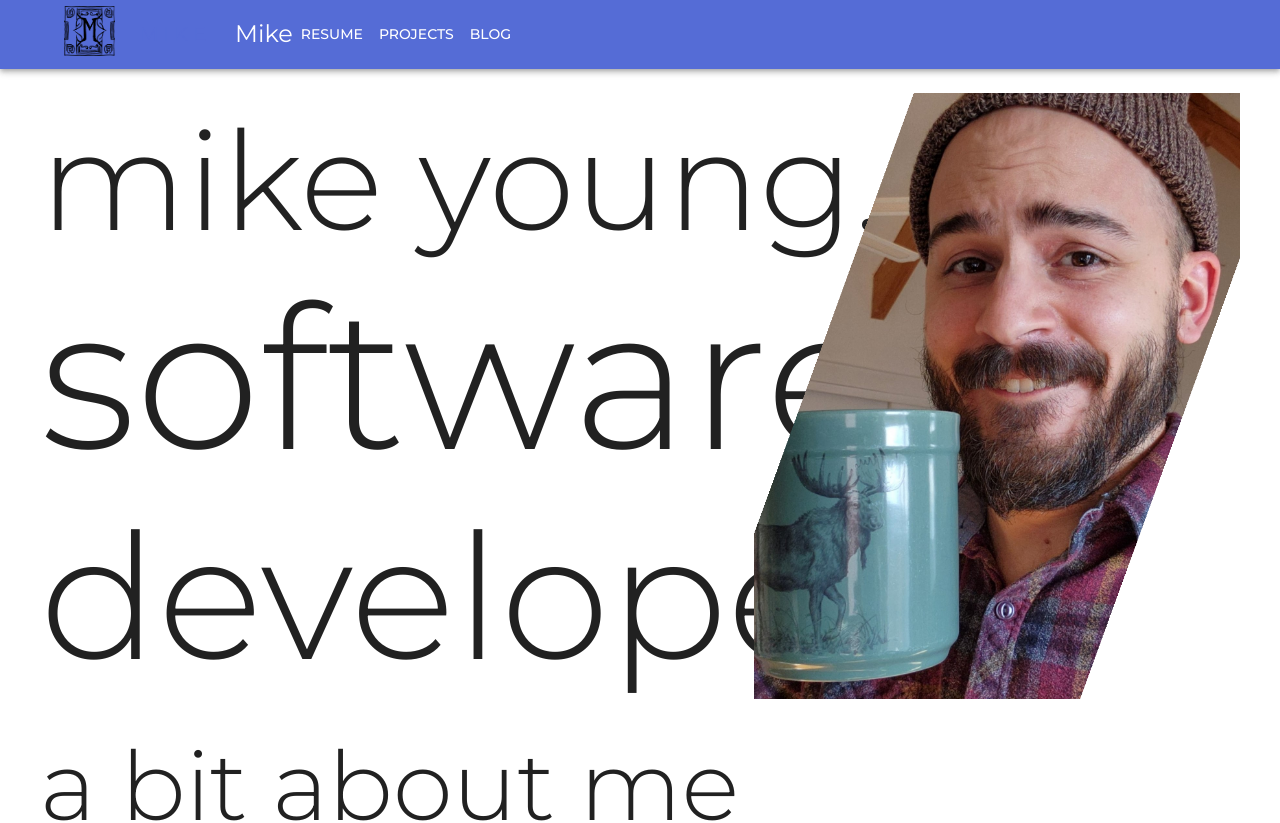
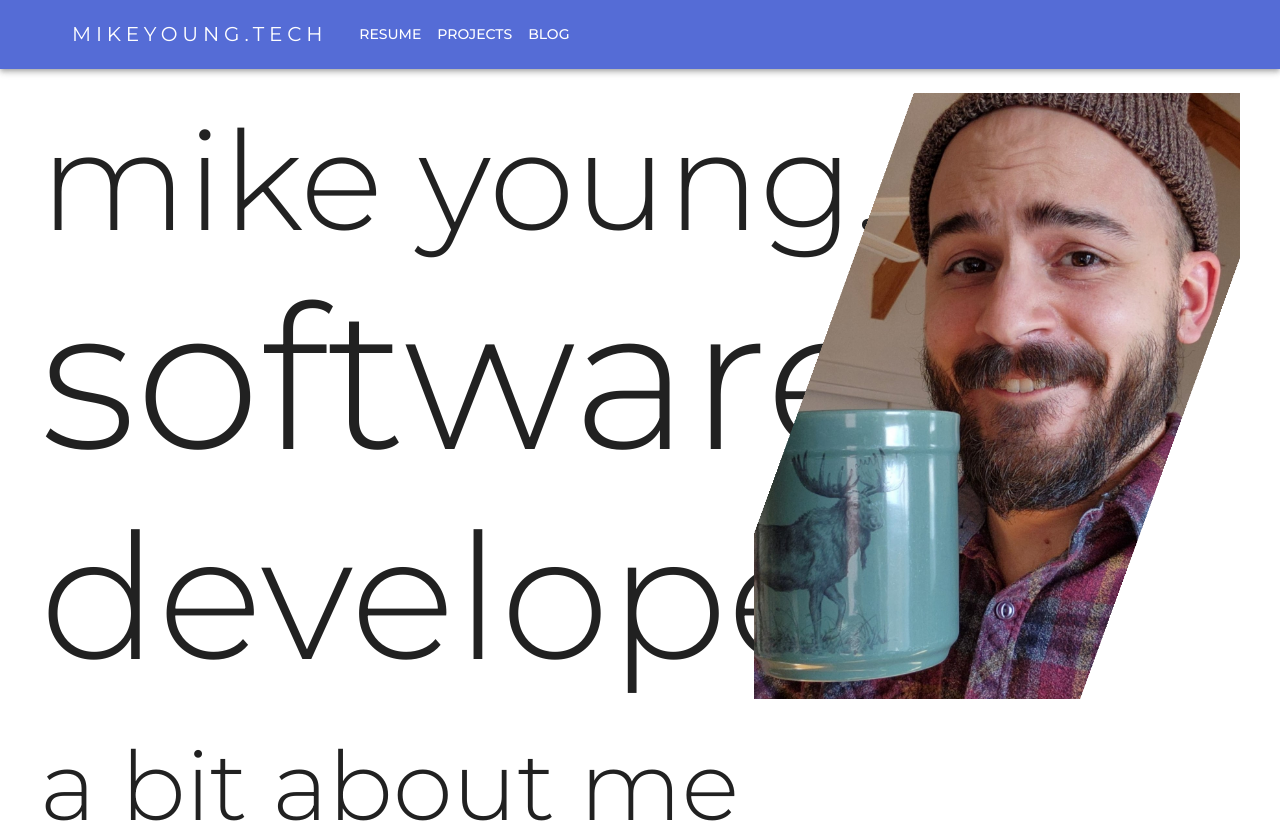
Before and after one commit to mjy90/mjy90.github.io, a React (Create React App) app: page / in a window 1280 px wide. Shown: the top 823 px of the page. Built offline with nearby package versions, Linux system fonts and the light colour scheme.

Commit message:
Fix header somewhat

```diff
--- a/src/components/Header.tsx
+++ b/src/components/Header.tsx
@@ -8,7 +8,6 @@ import {
   Typography,
   Menu,
   Container,
-  Avatar,
   Tooltip,
   MenuItem,
 } from '@mui/material';
@@ -22,11 +21,9 @@ const pages: { title: string, path: string }[] = [
   { title: 'Projects', path: 'projects' },
   { title: 'Blog', path: 'blog' },
 ];
-// const settings = ['Profile', 'Account', 'Dashboard', 'Logout'];
 
 function ResponsiveAppBar() {
   const [anchorElNav, setAnchorElNav] = React.useState<null | HTMLElement>(null);
-  // const [anchorElUser, setAnchorElUser] = React.useState<null | HTMLElement>(null);
 
   const handleOpenNavMenu = (event: React.MouseEvent<HTMLElement>) => {
     setAnchorElNav(event.currentTarget);
@@ -35,55 +32,37 @@ function ResponsiveAppBar() {
     setAnchorElNav(null);
   };
 
-  // const handleOpenUserMenu = (event: React.MouseEvent<HTMLElement>) => {
-  //   setAnchorElUser(event.currentTarget);
-  // };
-  // const handleCloseUserMenu = () => {
-  //   setAnchorElUser(null);
-  // };
-
   return (
     <AppBar position="static">
       <Container>
         <Toolbar disableGutters>
-          <Box mr={2}>
-            <img
-              src={Monogram}
-              alt="Mike's monogram"
-              style={{
-                height: '50px',
-              }}
-            />
-          </Box>
-          <LinkButton to='/'>
+          <LinkButton to='/' color='secondary'>
             <Typography
               variant="h6"
               noWrap
               sx={{
                 mr: 2,
-                display: { xs: 'none', md: 'flex' },
                 fontFamily: 'Montserrat',
                 fontWeight: 400,
                 letterSpacing: '.3rem',
-                color: 'inherit',
                 textDecoration: 'none',
               }}
             >
-              Mike
+              mikeyoung.tech
             </Typography>
           </LinkButton>
 
           <Box sx={{ flexGrow: 1, display: { xs: 'flex', md: 'none' } }}>
-          {/* <IconButton
+            <IconButton
               size="large"
-              aria-label="account of current user"
+              aria-label="navigation menu"
               aria-controls="menu-appbar"
               aria-haspopup="true"
               onClick={handleOpenNavMenu}
               color="inherit"
             >
               <MenuIcon />
-            </IconButton> */}
+            </IconButton>
             <Menu
               id="menu-appbar"
               anchorEl={anchorElNav}
@@ -111,11 +90,11 @@ function ResponsiveAppBar() {
               ))}
             </Menu>
           </Box>
-          <Typography
+          {/* <Typography
             variant="h5"
           >
-            Mike
-          </Typography>
+            mikeyoung.tech
+          </Typography> */}
           <Box sx={{ flexGrow: 1, display: { xs: 'none', md: 'flex' } }}>
             {pages.map((page, index) => (
               <LinkButton
@@ -128,36 +107,6 @@ function ResponsiveAppBar() {
               </LinkButton>
             ))}
           </Box>
-
-          {/* <Box sx={{ flexGrow: 0 }}>
-            <Tooltip title="Open settings">
-              <IconButton onClick={handleOpenUserMenu} sx={{ p: 0 }}>
-                <Avatar alt="Remy Sharp" src="/static/images/avatar/2.jpg" />
-              </IconButton>
-            </Tooltip>
-            <Menu
-              sx={{ mt: '45px' }}
-              id="menu-appbar"
-              anchorEl={anchorElUser}
-              anchorOrigin={{
-                vertical: 'top',
-                horizontal: 'right',
-              }}
-              keepMounted
-              transformOrigin={{
-                vertical: 'top',
-                horizontal: 'right',
-              }}
-              open={Boolean(anchorElUser)}
-              onClose={handleCloseUserMenu}
-            >
-              {settings.map((setting) => (
-                <MenuItem key={setting} onClick={handleCloseUserMenu}>
-                  <Typography textAlign="center">{setting}</Typography>
-                </MenuItem>
-              ))}
-            </Menu>
-          </Box> */}
         </Toolbar>
       </Container>
     </AppBar>
--- a/src/theme.ts
+++ b/src/theme.ts
@@ -8,7 +8,7 @@ const theme = createTheme({
       main: '#556cd6',
     },
     secondary: {
-      main: '#19857b',
+      main: '#fff',
     },
     error: {
       main: red.A400,
```
